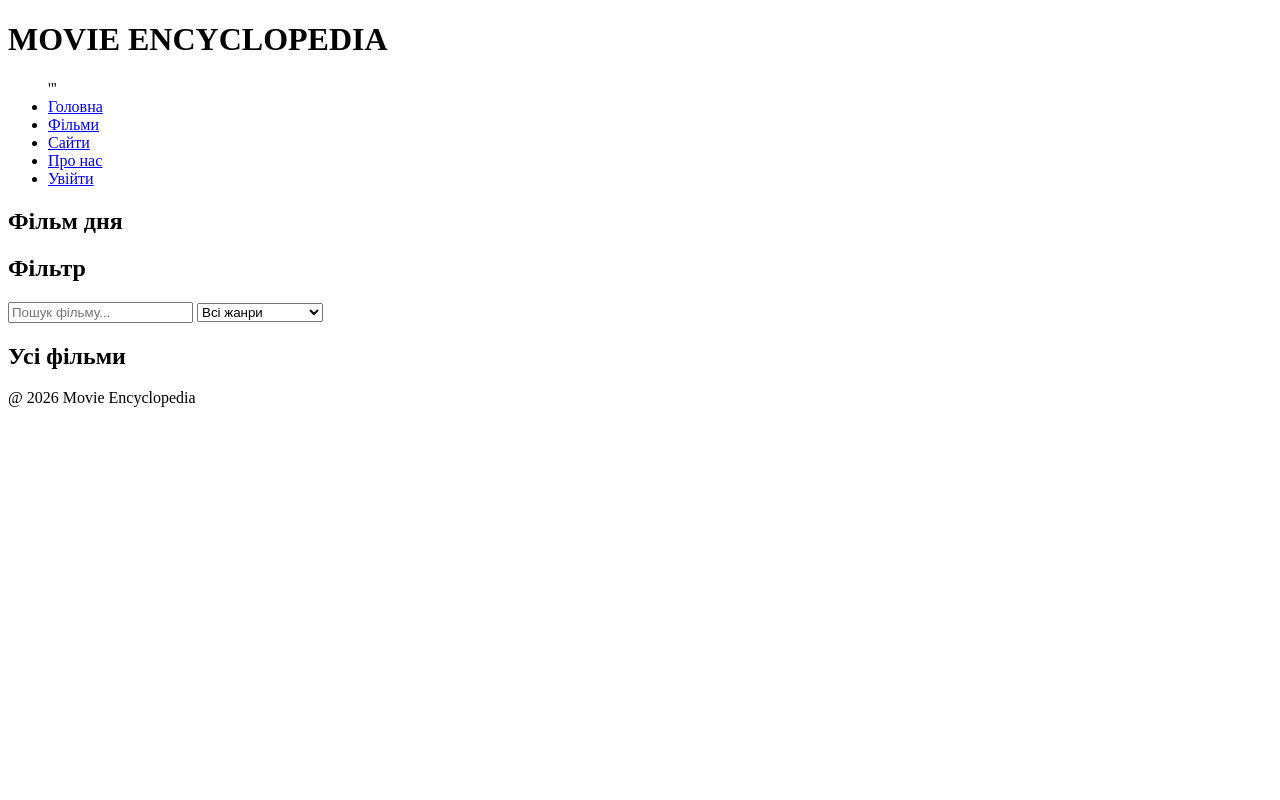
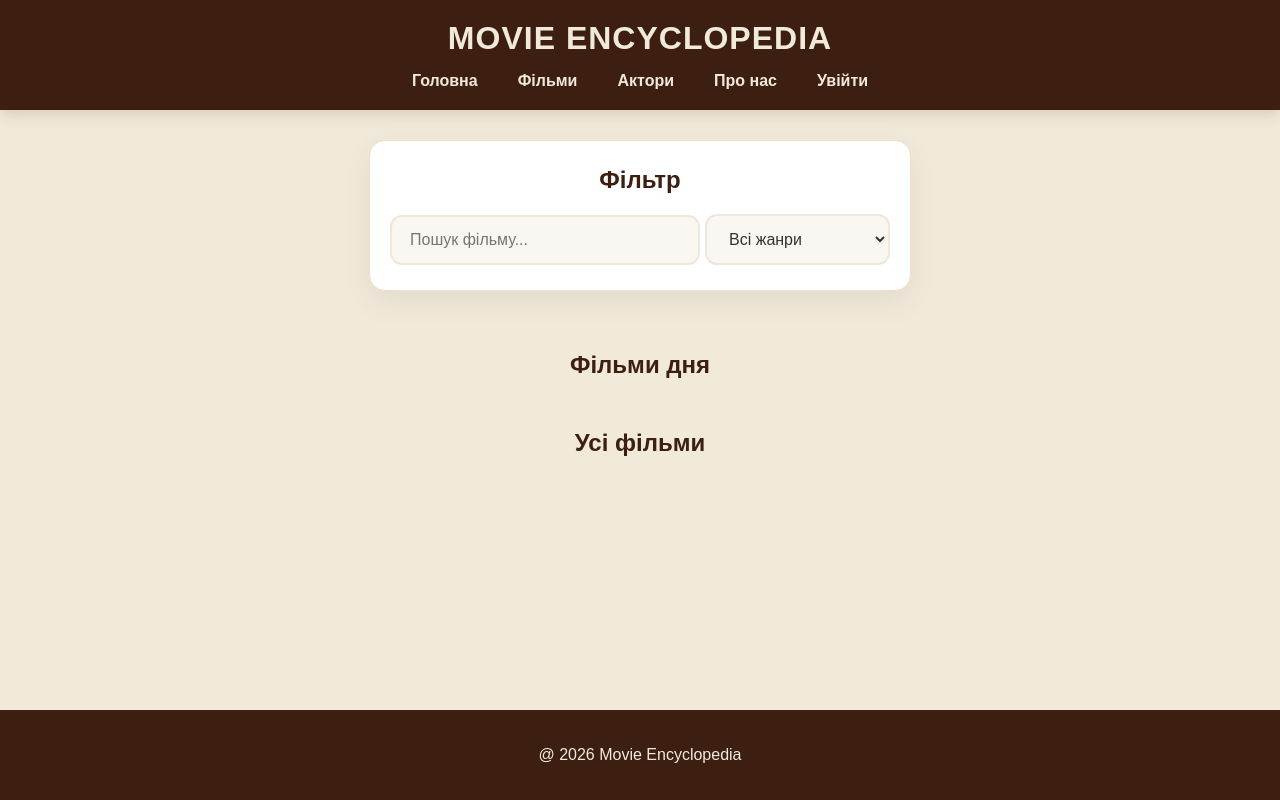
Before and after one commit to ranenneyoulikemore/CourseWork2026, a plain HTML site: page develop/index.html in a window 1280 px wide. Drawn offline with Linux system fonts and the light colour scheme; no server answers.

Commit message:
fetch TMDB movies, add content filter, css

```diff
--- a/develop/index.html
+++ b/develop/index.html
@@ -5,31 +5,24 @@
     <meta name="viewport" content="width=device-width, initial-scale=1.0">
     <title>Movie Encyclopedia</title>
     <link rel="icon" href="data:,">
+    <link rel="stylesheet" href="style.css">
 </head>
 <body>
     <header>
         <h1>MOVIE ENCYCLOPEDIA</h1>
-
         <nav>
             <ul>
-'''             <li><a href="#">Головна</a></li>
+            <li><a href="#">Головна</a></li>
                 <li><a href="#">Фільми</a></li>
-                <li><a href="#">Сайти</a></li>
+                <li><a href="#">Актори</a></li>
                 <li><a href="#">Про нас</a></li>
                 <li><a href="auth/login.html">Увійти</a></li>
             </ul>
         </nav>
     </header>
-
-    <section id="carousel">
-        <h2>Фільм дня</h2>
-        <div id="carouselDisplay">
-
-        </div>
-    </section>
-
     <section id="filterContent">
         <h2>Фільтр</h2>
+    <div class="filter-row">
         <input type="text" id="searchInput" placeholder="Пошук фільму...">
             <select id="genreSelect">
                 <option value="">Всі жанри</option>
@@ -43,8 +36,16 @@
                 <option value="Трилер">Трилер</option>
                 <option value="Фантастика">Фантастика</option>
                 <option value="Фентезі">Фентезі</option>
+                </div>
             </select>
 
+    </section>
+
+    <section id="carousel">
+        <h2>Фільми дня</h2>
+        <div id="carouselDisplay">
+
+        </div>
     </section>
 
     <section id="moviesList">
--- a/develop/main.js
+++ b/develop/main.js
@@ -45,3 +45,64 @@ fetch('../src/tools/data/movies.json')
 })
 
 .catch(error => console.error("Помилка завантаження фільмів:", error));
+
+
+const API_KEY = 'b37fda521ebe1ba79afa34f9da83cc65';
+const BASE_URL = 'https://api.themoviedb.org/3';
+const API_URL = `${BASE_URL}/discover/movie?api_key=${API_KEY}&language=uk-UA&region=UA&sort_by=popularity.desc&without_original_language=ru&page=1`;
+const IMG_URL = 'https://image.tmdb.org/t/p/w500';
+
+const moviesContainer = document.getElementById('moviesContainer');
+async function getMovies(url) {
+    try {
+        const response = await fetch(url);
+        const data = await response.json();
+
+        const cleanMovies = data.results.filter(movie => {
+            if (movie.original_language === 'ru') {
+                return false;
+            }
+
+            const hasRussianLetters = /[ыэъёЫЭЪЁ]/.test(movie.title);
+            if (hasRussianLetters) {
+                return false;
+            }
+            const hasRussianInOverview = /[ыэъёЫЭЪЁ]/.test(movie.overview);
+            if (hasRussianInOverview) return false;
+
+            return true;
+        });
+
+        console.log("Ідеально чисті фільми:", cleanMovies);
+        showMovies(cleanMovies);
+    } catch (error) {
+        console.error("Помилка:", error);
+    }
+}
+
+function showMovies(movies) {
+    moviesContainer.innerHTML = '';
+
+    if (movies.length === 0) {
+        moviesContainer.innerHTML = '<p style="text-align:center; width:100%;">Фільмів не знайдено.</p>';
+        return;
+    }
+
+    movies.forEach(movie => {
+        const movieCard = document.createElement('div');
+        movieCard.classList.add('movie-card');
+
+        const posterPath = movie.poster_path ? IMG_URL + movie.poster_path : 'https://via.placeholder.com/500x750?text=Немає+постера';
+
+        movieCard.innerHTML = `
+            <img src="${posterPath}" alt="${movie.title}" style="width: 100%; border-radius: 8px; margin-bottom: 15px; object-fit: cover;">
+            <h3>${movie.title}</h3>
+            <p><strong>Рейтинг:</strong> ⭐ ${movie.vote_average.toFixed(1)} / 10</p>
+            <p><strong>Дата виходу:</strong> ${movie.release_date}</p>
+        `;
+
+        moviesContainer.appendChild(movieCard);
+    });
+}
+
+getMovies(API_URL);
--- /dev/null
+++ b/develop/style.css
@@ -0,0 +1,174 @@
+body {
+    font-family: 'Nunito', sans-serif;
+    background-color: #F1EADA;
+    color: #3D1F12;
+    margin: 0;
+    padding: 0;
+    min-height: 100vh;
+    display: flex;
+    flex-direction: column;
+}
+
+header {
+    background-color: #3D1F12; /* Espresso */
+    color: #F1EADA;
+    padding: 20px 0;
+    text-align: center;
+    box-shadow: 0 4px 15px rgba(61, 31, 18, 0.15);
+}
+
+header h1 {
+    margin: 0 0 15px 0;
+    font-weight: 800;
+    letter-spacing: 1px;
+}
+
+nav ul {
+    list-style-type: none;
+    padding: 0;
+    margin: 0;
+    display: flex;
+    justify-content: center;
+    gap: 20px;
+}
+
+nav ul li a {
+    color: #F1EADA;
+    text-decoration: none;
+    font-weight: 600;
+    padding: 5px 10px;
+    border-radius: 8px;
+    transition: color 0.3s ease, background-color 0.3s ease;
+}
+
+nav ul li a:hover {
+    color: #ffffff;
+    background-color: rgba(241, 234, 218, 0.1);
+}
+
+
+#filterContent {
+    background: #ffffff;
+    width: 85%;
+    max-width: 500px;
+    margin: 30px auto;
+    padding: 25px 20px;
+    border-radius: 16px;
+    box-shadow: 0 10px 30px rgba(61, 31, 18, 0.08);
+    border: 1px solid #eee0cd;
+    text-align: center;
+}
+
+#filterContent h2 {
+    margin-top: 0;
+    color: #3D1F12;
+    font-weight: 800;
+    margin-bottom: 20px;
+}
+
+.filter-row {
+    display: flex;
+    justify-content: center;
+    align-items: center;
+    gap: 5px;
+    width: 100%;
+}
+
+#searchInput, #genreSelect {
+    padding: 14px 18px;
+    background: #faf7f2;
+    border: 2px solid #eee7de;
+    color: #333;
+    border-radius: 12px;
+    font-size: 16px;
+    font-family: inherit;
+    transition: all 0.3s ease;
+    outline: none;
+    margin: 0;
+}
+
+#searchInput {
+    flex: 2;
+}
+
+#genreSelect {
+    flex: 1;
+    cursor: pointer;
+}
+
+#searchInput:focus, #genreSelect:focus {
+    border-color: #98755B;
+    background: #ffffff;
+    box-shadow: 0 0 10px rgba(152, 117, 91, 0.2);
+}
+
+#moviesList h2 {
+    text-align: center;
+    color: #3D1F12;
+    font-weight: 800;
+    margin-bottom: 10px;
+}
+
+#moviesContainer {
+    display: grid;
+    grid-template-columns: repeat(auto-fill, minmax(280px, 1fr));
+    gap: 20px;
+    padding: 20px;
+    max-width: 1200px;
+    margin: 0 auto 40px auto;
+}
+
+.movie-card {
+    background: #ffffff;
+    border: 2px solid #eee7de;
+    padding: 22px;
+    border-radius: 16px;
+    transition: transform 0.2s ease, border-color 0.3s ease, box-shadow 0.2s ease;
+    position: relative;
+    animation: slideUp 0.4s ease-out;
+}
+
+@keyframes slideUp {
+    from { opacity: 0; transform: translateY(15px); }
+    to { opacity: 1; transform: translateY(0); }
+}
+
+.movie-card:hover {
+    border-color: #d8cec0;
+    transform: translateY(-5px);
+    box-shadow: 0 15px 40px rgba(61, 31, 18, 0.08);
+}
+
+.movie-card h3 {
+    margin: 0 0 15px 0;
+    font-size: 1.25rem;
+    color: #3D1F12;
+    border-bottom: 2px solid #faf7f2;
+    padding-bottom: 10px;
+}
+
+.movie-card p {
+    margin: 8px 0;
+    font-size: 15px;
+    color: #584738;
+}
+
+.movie-card strong {
+    color: #3D1F12;
+}
+
+footer {
+    text-align: center;
+    background-color: #3D1F12;
+    color: #F1EADA;
+    padding: 20px 0;
+    margin-top: auto;
+}
+
+
+h2 {
+    text-align: center;
+    color: #3D1F12;
+    font-weight: 800;
+    margin-top: 30px;
+}
```
